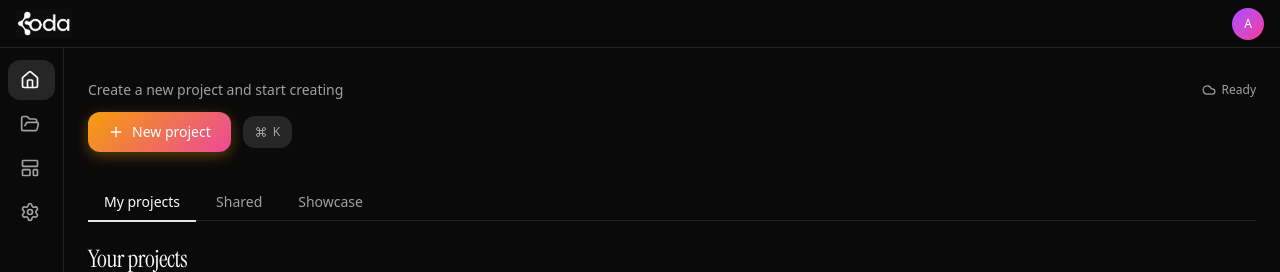
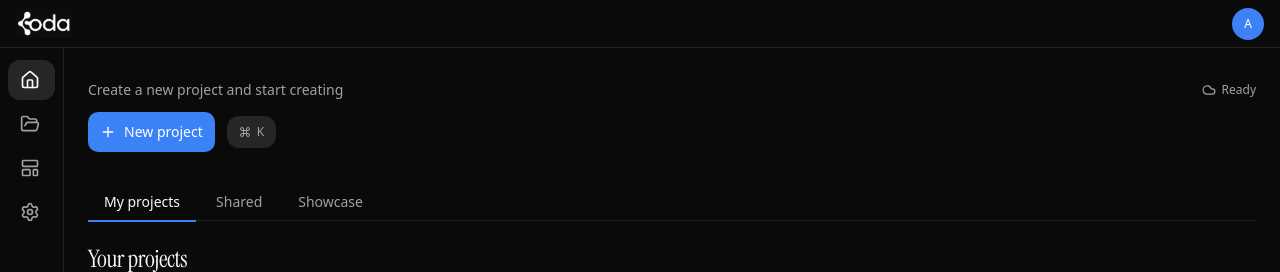
Before and after one commit to realaman90/koda, a Next.js app: page / in a window 1280 px wide. Shown: the top 272 px of the page. Built offline with nearby package versions, Linux system fonts and the light colour scheme; no server answers.

Commit message:
design(p0): remove gradient debt and enforce blue baseline

```diff
--- a/src/app/globals.css
+++ b/src/app/globals.css
@@ -56,15 +56,24 @@
   /* Accent - Blue (professional, not AI slop) */
   --accent-primary: #3b82f6;
   --accent-primary-hover: #2563eb;
+  --accent-primary-active: #1d4ed8;
   --accent-primary-fg: #FFFFFF;
+  --focus-ring: rgba(59, 130, 246, 0.35);
+  --focus-ring-strong: rgba(59, 130, 246, 0.5);
+  --danger: #ef4444;
+  --danger-hover: #dc2626;
+  --danger-fg: #ffffff;
+  --success: #22c55e;
+  --warning: #f59e0b;
+  --info: #3b82f6;
   --background: oklch(1 0 0);
   --foreground: oklch(0.145 0 0);
   --card: oklch(1 0 0);
   --card-foreground: oklch(0.145 0 0);
   --popover: oklch(1 0 0);
   --popover-foreground: oklch(0.145 0 0);
-  --primary: oklch(0.205 0 0);
-  --primary-foreground: oklch(0.985 0 0);
+  --primary: #3b82f6;
+  --primary-foreground: #ffffff;
   --secondary: oklch(0.97 0 0);
   --secondary-foreground: oklch(0.205 0 0);
   --muted: oklch(0.97 0 0);
@@ -97,8 +106,8 @@
   --card-foreground: oklch(0.985 0 0);
   --popover: oklch(0.205 0 0);
   --popover-foreground: oklch(0.985 0 0);
-  --primary: oklch(0.922 0 0);
-  --primary-foreground: oklch(0.205 0 0);
+  --primary: #3b82f6;
+  --primary-foreground: #ffffff;
   --secondary: oklch(0.269 0 0);
   --secondary-foreground: oklch(0.985 0 0);
   --muted: oklch(0.269 0 0);
@@ -270,8 +279,8 @@ select {
   --node-card-shadow-hover: 0 0 0 1px rgba(255,255,255,0.05);
 
   /* Selection - dark mode */
-  --node-border-selected: #6366f1;
-  --node-shadow-selected: 0 0 0 3px rgba(99,102,241,0.25);
+  --node-border-selected: #3b82f6;
+  --node-shadow-selected: 0 0 0 3px rgba(59,130,246,0.3);
 
   /* Node type backgrounds - dark mode */
   --node-bg-text: #292524;
@@ -375,7 +384,7 @@ select {
 .node-handle:hover {
   background-color: var(--handle-hover-bg) !important;
   border-color: var(--node-border-selected) !important;
-  transform: scale(1.1);
+  transform: scale(1.02);
 }
 
 .node-tooltip {
@@ -444,7 +453,7 @@ select {
 }
 
 .light .react-flow__edge.selected .react-flow__edge-path {
-  stroke: #f472b6 !important;
+  stroke: #3b82f6 !important;
 }
 
 .light .react-flow__connection-line {
@@ -460,13 +469,13 @@ select {
 
 /* Light mode React Flow controls and selection */
 .light .react-flow__selection {
-  background: rgba(99, 102, 241, 0.1) !important;
-  border-color: #6366f1 !important;
+  background: rgba(59, 130, 246, 0.1) !important;
+  border-color: #3b82f6 !important;
 }
 
 .light .react-flow__nodesselection-rect {
-  background: rgba(99, 102, 241, 0.1) !important;
-  border-color: #6366f1 !important;
+  background: rgba(59, 130, 246, 0.1) !important;
+  border-color: #3b82f6 !important;
 }
 
 .react-flow__handle {
@@ -937,11 +946,11 @@ select {
 
 /* TipTap editor selection */
 .ProseMirror ::selection {
-  background-color: rgba(99, 102, 241, 0.3);
+  background-color: rgba(59, 130, 246, 0.3);
 }
 
 .light .ProseMirror ::selection {
-  background-color: rgba(99, 102, 241, 0.25);
+  background-color: rgba(59, 130, 246, 0.25);
 }
 
 /* Light mode RTE toolbar */
@@ -1061,70 +1070,6 @@ select {
 }
 
 /* ==========================================
-   SPEC-002: Gradient Accent Utilities
-   ========================================== */
-.bg-gradient-accent {
-  background: linear-gradient(135deg, #F59E0B 0%, #EC4899 100%);
-}
-
-.bg-gradient-accent-subtle {
-  background: linear-gradient(135deg, rgba(245,158,11,0.15) 0%, rgba(236,72,153,0.15) 100%);
-}
-
-.bg-gradient-accent-dark {
-  background: linear-gradient(135deg, #FBBF24 0%, #F472B6 100%);
-}
-
-.text-gradient-accent {
-  background: linear-gradient(135deg, #F59E0B 0%, #EC4899 100%);
-  -webkit-background-clip: text;
-  -webkit-text-fill-color: transparent;
-  background-clip: text;
-}
-
-.ring-gradient-accent {
-  --tw-ring-color: #F59E0B;
-}
-
-.border-gradient-accent {
-  border-color: transparent;
-  background: linear-gradient(var(--tw-bg-opacity), var(--tw-bg-opacity)) padding-box,
-              linear-gradient(135deg, #F59E0B, #EC4899) border-box;
-}
-
-/* Animated gradient border - SPEC-003 */
-@keyframes gradient-rotate {
-  0% {
-    background-position: 0% 50%;
-  }
-  50% {
-    background-position: 100% 50%;
-  }
-  100% {
-    background-position: 0% 50%;
-  }
-}
-
-.animate-gradient-border {
-  position: relative;
-  background: linear-gradient(var(--node-card-bg), var(--node-card-bg)) padding-box,
-              linear-gradient(135deg, #F59E0B, #EC4899, #F59E0B) border-box;
-  border: 2px solid transparent;
-  border-radius: 12px;
-  background-size: 200% 200%;
-  animation: gradient-rotate 3s ease infinite;
-}
-
-.animate-gradient-border:hover {
-  animation-duration: 1.5s;
-}
-
-/* Gradient shadow */
-.shadow-gradient-accent {
-  box-shadow: 0 4px 20px rgba(245, 158, 11, 0.3), 0 4px 20px rgba(236, 72, 153, 0.2);
-}
-
-/* ==========================================
    SPEC-001: Typography - Instrument Serif
    ========================================== */
 .font-serif,
@@ -1202,7 +1147,8 @@ h1, h2, h3, h4, .heading-serif {
 }
 
 [data-cmdk-item][data-selected="true"] {
-  background: linear-gradient(135deg, rgba(245,158,11,0.15) 0%, rgba(236,72,153,0.15) 100%);
+  background: rgba(59, 130, 246, 0.12);
+  color: #3b82f6;
 }
 
 [data-cmdk-item]:hover {
@@ -1211,7 +1157,7 @@ h1, h2, h3, h4, .heading-serif {
 
 [data-cmdk-item]:focus {
   outline: none;
-  background: linear-gradient(135deg, rgba(245,158,11,0.1) 0%, rgba(236,72,153,0.1) 100%);
+  background: rgba(59, 130, 246, 0.08);
 }
 
 [data-cmdk-shortcut] {
@@ -1269,14 +1215,14 @@ h1, h2, h3, h4, .heading-serif {
   display: flex;
   align-items: center;
   justify-content: center;
-  background: linear-gradient(135deg, #F59E0B 0%, #EC4899 100%);
-  box-shadow: 0 4px 20px rgba(245, 158, 11, 0.4);
+  background: #3b82f6;
+  box-shadow: 0 4px 12px rgba(0, 0, 0, 0.16);
   transition: all 0.2s ease;
 }
 
 .fab-button:hover {
-  transform: scale(1.1);
-  box-shadow: 0 6px 24px rgba(245, 158, 11, 0.5), 0 6px 24px rgba(236, 72, 153, 0.3);
+  transform: scale(1.02);
+  box-shadow: 0 6px 16px rgba(0, 0, 0, 0.2);
 }
 
 .fab-button:active {
@@ -1284,7 +1230,7 @@ h1, h2, h3, h4, .heading-serif {
 }
 
 .fab-button:focus-visible {
-  outline: 2px solid #F59E0B;
+  outline: 2px solid var(--accent-primary);
   outline-offset: 2px;
 }
 
--- a/src/components/canvas/SettingsPanel.tsx
+++ b/src/components/canvas/SettingsPanel.tsx
@@ -441,7 +441,7 @@ export function SettingsPanel() {
               size="icon-sm"
               onClick={handleGenerate}
               disabled={!hasValidPrompt || data.isGenerating}
-              className="h-8 w-8 bg-teal-500 hover:bg-teal-400 text-white rounded-full disabled:opacity-40"
+              className="h-8 w-8 bg-primary hover:bg-[var(--accent-primary-hover)] text-white rounded-full disabled:opacity-40"
             >
               {data.isGenerating ? (
                 <Loader2 className="h-4 w-4 animate-spin" />
@@ -545,7 +545,7 @@ export function SettingsPanel() {
                     onClick={handleMagicPromptToggle}
                     className={`h-7 px-2 gap-1.5 ${
                       data.magicPrompt
-                        ? 'text-purple-400 bg-purple-500/20 hover:bg-purple-500/30'
+                        ? 'text-primary bg-primary/15 hover:bg-primary/25'
                         : 'text-muted-foreground hover:text-foreground hover:bg-muted/50'
                     }`}
                   >
@@ -723,7 +723,7 @@ export function SettingsPanel() {
               value={data.prompt}
               onChange={handlePromptChange}
               placeholder="Describe the image you want to generate..."
-              className="w-full h-[120px] bg-muted border border-border rounded-lg p-3 text-foreground text-sm placeholder:text-muted-foreground/60 resize-none focus:outline-none focus:border-muted-foreground/50"
+              className="w-full h-[120px] bg-muted border border-border rounded-lg p-3 text-foreground text-sm placeholder:text-muted-foreground/60 resize-none focus:outline-none focus:border-primary"
             />
           </div>
 
--- a/src/components/canvas/edges/DeletableEdge.tsx
+++ b/src/components/canvas/edges/DeletableEdge.tsx
@@ -103,7 +103,7 @@ function DeletableEdgeComponent({
         markerEnd={markerEnd}
         style={{
           ...style,
-          stroke: isSelected ? '#f472b6' : isHovered ? edgeColor : edgeColor,
+          stroke: isSelected ? 'var(--accent-primary)' : edgeColor,
           strokeWidth: isSelected ? 3 : isHovered ? 2.5 : 2,
           opacity: isHovered ? 1 : 0.85,
           transition: 'stroke 0.15s, stroke-width 0.15s, opacity 0.15s',
--- a/src/components/dashboard/CanvasCard.tsx
+++ b/src/components/dashboard/CanvasCard.tsx
@@ -114,7 +114,7 @@ export function CanvasCard({ canvas, onRename, onDuplicate, onDelete }: CanvasCa
                 onChange={(e) => setEditName(e.target.value)}
                 onBlur={handleRenameSubmit}
                 onKeyDown={handleKeyDown}
-                className="w-full bg-muted border border-border rounded px-2 py-1 text-sm text-foreground outline-none focus:border-[var(--accent-amber)]"
+                className="w-full bg-muted border border-border rounded px-2 py-1 text-sm text-foreground outline-none focus:border-primary"
               />
             ) : (
               <Link href={`/canvas/${canvas.id}`}>
--- a/src/components/dashboard/DashboardHeader.tsx
+++ b/src/components/dashboard/DashboardHeader.tsx
@@ -2,6 +2,7 @@
 
 import { motion } from 'framer-motion';
 import { Plus, Command } from 'lucide-react';
+import { Button } from '@/components/ui/button';
 import { SyncStatusIndicator } from './SyncStatusIndicator';
 
 interface DashboardHeaderProps {
@@ -11,31 +12,20 @@ interface DashboardHeaderProps {
 export function DashboardHeader({ onCreateCanvas }: DashboardHeaderProps) {
   return (
     <div className="mb-8">
-      <div className="flex items-center justify-between mb-3">
-        <p className="text-muted-foreground text-sm">Create a new project and start creating</p>
+      <div className="mb-3 flex items-center justify-between">
+        <p className="text-sm text-muted-foreground">Create a new project and start creating</p>
         <SyncStatusIndicator />
       </div>
       <div className="flex items-center gap-3">
-        <motion.button
-          onClick={onCreateCanvas}
-          className="flex items-center gap-2 px-5 py-2.5 text-white text-sm font-medium rounded-lg cursor-pointer transition-all"
-          style={{
-            background: 'linear-gradient(135deg, #F59E0B 0%, #EC4899 100%)',
-            boxShadow: '0 4px 14px rgba(245, 158, 11, 0.35)'
-          }}
-          whileHover={{
-            scale: 1.02,
-            boxShadow: '0 6px 20px rgba(245, 158, 11, 0.45)'
-          }}
-          whileTap={{ scale: 0.98 }}
-        >
-          <Plus className="h-4 w-4" />
-          New project
-        </motion.button>
+        <motion.div whileHover={{ scale: 1.01 }} whileTap={{ scale: 0.99 }}>
+          <Button onClick={onCreateCanvas} className="h-10 gap-2 px-5 text-sm font-medium">
+            <Plus className="h-4 w-4" />
+            New project
+          </Button>
+        </motion.div>
 
-        {/* Keyboard shortcut hint */}
-        <div className="hidden sm:flex items-center gap-1.5 px-3 py-2 text-xs text-muted-foreground bg-secondary rounded-lg">
-          <Command className="w-3 h-3" />
+        <div className="hidden items-center gap-1.5 rounded-lg bg-secondary px-3 py-2 text-xs text-muted-foreground sm:flex">
+          <Command className="h-3 w-3" />
           <span>K</span>
         </div>
       </div>
--- a/src/components/layout/TopBar.tsx
+++ b/src/components/layout/TopBar.tsx
@@ -256,7 +256,7 @@ export function TopBar({
         )}
 
         {/* User Avatar */}
-        <div className="w-8 h-8 rounded-full bg-gradient-to-br from-purple-500 to-pink-500 flex items-center justify-center text-white text-xs font-medium">
+        <div className="w-8 h-8 rounded-full bg-primary flex items-center justify-center text-primary-foreground text-xs font-medium">
           A
         </div>
       </div>
--- a/src/components/settings/sections/GenerationSettingsSection.tsx
+++ b/src/components/settings/sections/GenerationSettingsSection.tsx
@@ -102,7 +102,7 @@ export function GenerationSettingsSection() {
               onClick={() => handleChange('imageCount', count)}
               className={`flex-1 h-10 rounded-lg text-sm font-medium transition-colors ${
                 defaultSettings.imageCount === count
-                  ? 'bg-indigo-600 text-foreground'
+                  ? 'bg-primary text-foreground'
                   : 'bg-muted text-muted-foreground hover:text-foreground border border-border'
               }`}
             >
@@ -123,7 +123,7 @@ export function GenerationSettingsSection() {
         <button
           onClick={() => handleChange('magicPrompt', !defaultSettings.magicPrompt)}
           className={`relative w-12 h-6 rounded-full transition-colors ${
-            defaultSettings.magicPrompt ? 'bg-indigo-600' : 'bg-muted'
+            defaultSettings.magicPrompt ? 'bg-primary' : 'bg-muted'
           }`}
         >
           <span
--- a/src/components/settings/sections/ThemeSection.tsx
+++ b/src/components/settings/sections/ThemeSection.tsx
@@ -50,14 +50,14 @@ export function ThemeSection() {
               className={cn(
                 'flex flex-col items-center gap-3 p-4 rounded-xl border transition-all',
                 isActive
-                  ? 'bg-indigo-500/10 border-indigo-500 text-indigo-400'
+                  ? 'bg-primary/10 border-primary text-primary'
                   : 'bg-muted/50 border-border text-muted-foreground hover:border-muted-foreground/50 hover:text-foreground'
               )}
             >
               <div
                 className={cn(
                   'w-12 h-12 rounded-lg flex items-center justify-center',
-                  isActive ? 'bg-indigo-500/20' : 'bg-muted'
+                  isActive ? 'bg-primary/15' : 'bg-muted'
                 )}
               >
                 <Icon className="h-6 w-6" />
@@ -79,7 +79,7 @@ export function ThemeSection() {
           >
             <div className="w-full h-3 rounded mb-2" style={{ backgroundColor: '#27272a' }} />
             <div className="w-3/4 h-3 rounded mb-2" style={{ backgroundColor: '#27272a' }} />
-            <div className="w-1/2 h-3 bg-indigo-600 rounded" />
+            <div className="w-1/2 h-3 bg-primary rounded" />
             <p className="text-xs mt-3" style={{ color: '#a1a1aa' }}>Dark Theme</p>
           </div>
           {/* Light preview - using inline styles */}
@@ -89,7 +89,7 @@ export function ThemeSection() {
           >
             <div className="w-full h-3 rounded mb-2" style={{ backgroundColor: '#e4e4e7' }} />
             <div className="w-3/4 h-3 rounded mb-2" style={{ backgroundColor: '#e4e4e7' }} />
-            <div className="w-1/2 h-3 bg-indigo-600 rounded" />
+            <div className="w-1/2 h-3 bg-primary rounded" />
             <p className="text-xs mt-3" style={{ color: '#71717a' }}>Light Theme</p>
           </div>
         </div>
@@ -99,7 +99,7 @@ export function ThemeSection() {
       <div className="flex items-center gap-2 p-3 bg-muted/30 rounded-lg">
         <div className={cn(
           'w-3 h-3 rounded-full',
-          theme === 'dark' ? 'bg-indigo-500' : theme === 'light' ? 'bg-amber-500' : 'bg-green-500'
+          'bg-primary'
         )} />
         <span className="text-sm text-muted-foreground">
           Current theme: <span className="text-foreground font-medium capitalize">{theme}</span>
```
Also changed, not shown: src/components/common/GradientBorderCard.tsx (+14 -70 lines), src/components/settings/sections/CanvasPreferencesSection.tsx (+4 -4 lines), 5 other files (tests, documents, lock files or other folders).
